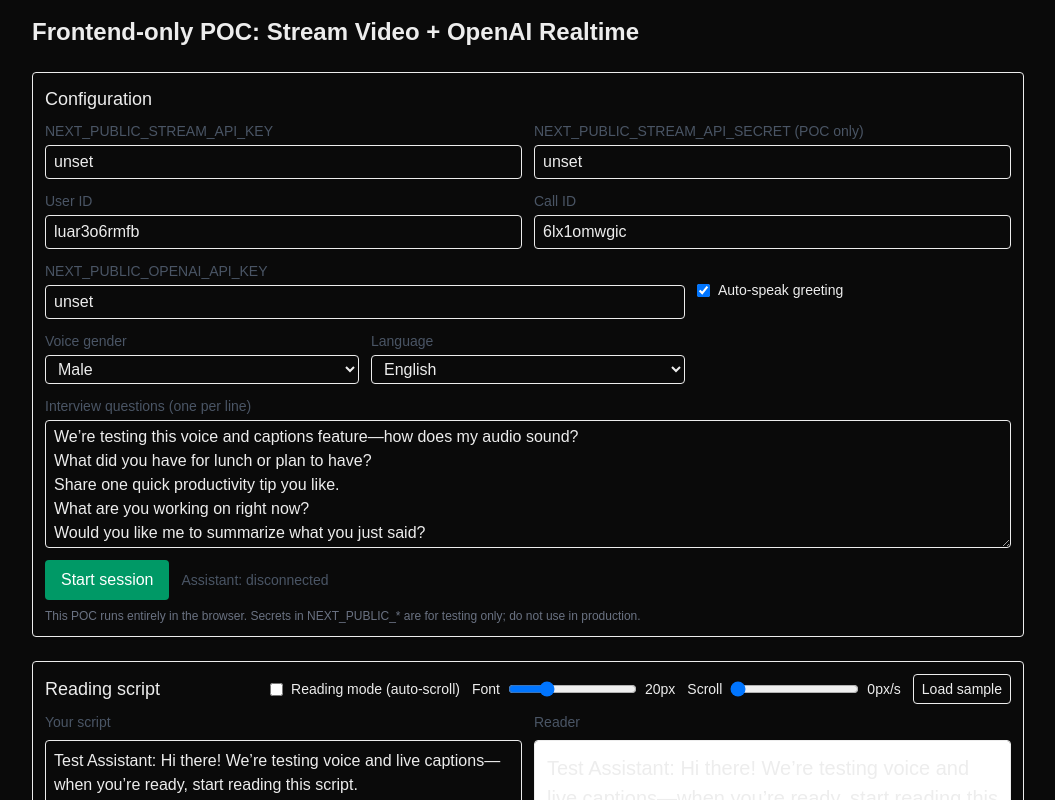
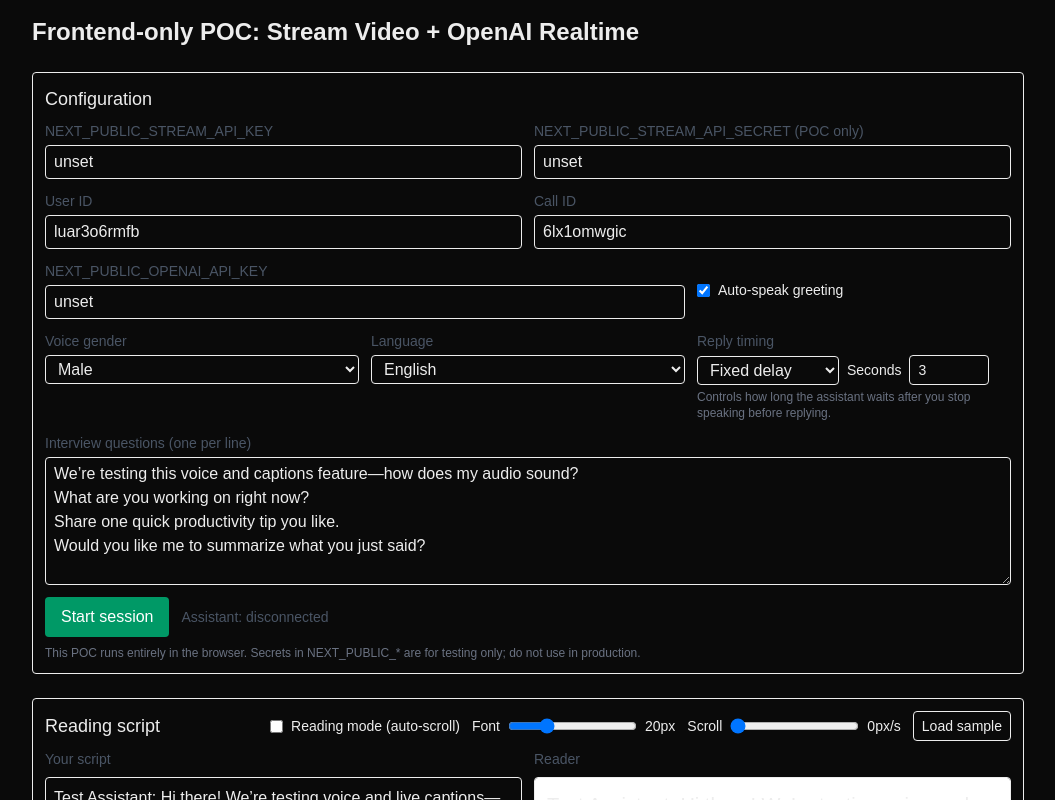
Before and after one commit to castilloglenn/getstream-poc-fe, a Next.js app: page / in a window 1280 px wide. Shown: the top 800 px of the page, without its empty margins (112-1167 px from the left). Built offline with nearby package versions, Linux system fonts and the light colour scheme; no server answers.

Commit message:
feat: add reply timing controls with fixed and random delay options

```diff
--- a/src/app/page.tsx
+++ b/src/app/page.tsx
@@ -44,12 +44,18 @@ export default function Home() {
   const [autoSpeak, setAutoSpeak] = useState(true);
   const [voiceGender, setVoiceGender] = useState<"male" | "female">("male");
   const [language, setLanguage] = useState<"english" | "japanese">("english");
+  // Reply timing controls
+  const [replyDelayMode, setReplyDelayMode] = useState<"fixed" | "random">(
+    "fixed"
+  );
+  const [replyFixedSec, setReplyFixedSec] = useState<number>(3);
+  const [replyRandMinSec, setReplyRandMinSec] = useState<number>(3);
+  const [replyRandMaxSec, setReplyRandMaxSec] = useState<number>(10);
   const [questions, setQuestions] = useState(
     [
       "We’re testing this voice and captions feature—how does my audio sound?",
-      "What did you have for lunch or plan to have?",
+      "What are you working on right now?",
       "Share one quick productivity tip you like.",
-      "What are you working on right now?",
       "Would you like me to summarize what you just said?",
     ].join("\n")
   );
@@ -493,14 +499,26 @@ export default function Home() {
         // Control channel for events
         const dc = pc.createDataChannel("oai-events");
         dcRef.current = dc;
-        dc.onopen = () => {
-          if (autoSpeak) {
-            // Update session defaults to enforce voice + instructions
+        const computeDelayMs = () => {
+          if (replyDelayMode === "random") {
+            const min = Math.min(replyRandMinSec, replyRandMaxSec);
+            const max = Math.max(replyRandMinSec, replyRandMaxSec);
+            const sec = Math.floor(min + Math.random() * (max - min + 1));
+            return sec * 1000;
+          }
+          return Math.max(0, replyFixedSec) * 1000;
+        };
+        const sendSessionUpdate = () => {
+          const silence = computeDelayMs();
           dc.send(
             JSON.stringify({
               type: "session.update",
               session: {
                 voice: selectedVoice,
+                turn_detection: {
+                  type: "server_vad",
+                  silence_duration_ms: silence,
+                },
                 instructions:
                   `You should speak only in ${langInstruction}. ` +
                   `You are a friendly AI test assistant helping demo a voice and captions feature in an office environment. ` +
@@ -512,6 +530,12 @@ export default function Home() {
               },
             })
           );
+          return silence;
+        };
+        dc.onopen = () => {
+          if (autoSpeak) {
+            // Update session defaults to enforce voice + instructions + VAD silence duration
+            sendSessionUpdate();
             // Then create the first audio response
             dc.send(
               JSON.stringify({
@@ -528,7 +552,16 @@ export default function Home() {
             );
           }
         };
-        // We rely on Whisper-based captions for AI audio; omit text deltas to avoid duplicates
+        // Update VAD silence for next turns whenever a response completes (randomize if enabled)
+        dc.onmessage = (evt) => {
+          try {
+            const msg = JSON.parse(evt.data);
+            if (msg?.type === "response.completed") {
+              // For the next user turn, refresh turn_detection silence
+              sendSessionUpdate();
+            }
+          } catch {}
+        };
 
         const offer = await pc.createOffer();
         await pc.setLocalDescription(offer);
@@ -565,6 +598,10 @@ export default function Home() {
       openAIKey,
       language,
       questions,
+      replyDelayMode,
+      replyFixedSec,
+      replyRandMaxSec,
+      replyRandMinSec,
       startVADTranscriber,
       voiceGender,
     ]
@@ -924,6 +961,70 @@ export default function Home() {
               <option value="japanese">Japanese</option>
             </select>
           </label>
+          <div className="flex flex-col gap-1">
+            <span className="text-sm text-gray-600">Reply timing</span>
+            <div className="flex items-center gap-2">
+              <select
+                className="border rounded px-2 py-1"
+                value={replyDelayMode}
+                onChange={(e) =>
+                  setReplyDelayMode(e.target.value as "fixed" | "random")
+                }
+              >
+                <option value="fixed">Fixed delay</option>
+                <option value="random">Random delay</option>
+              </select>
+              {replyDelayMode === "fixed" ? (
+                <label className="flex items-center gap-2 text-sm">
+                  <span>Seconds</span>
+                  <input
+                    type="number"
+                    min={0}
+                    max={15}
+                    step={1}
+                    className="border rounded px-2 py-1 w-20"
+                    value={replyFixedSec}
+                    onChange={(e) => setReplyFixedSec(Number(e.target.value))}
+                  />
+                </label>
+              ) : (
+                <div className="flex items-center gap-2 text-sm">
+                  <label className="flex items-center gap-1">
+                    <span>Min</span>
+                    <input
+                      type="number"
+                      min={0}
+                      max={20}
+                      step={1}
+                      className="border rounded px-2 py-1 w-16"
+                      value={replyRandMinSec}
+                      onChange={(e) =>
+                        setReplyRandMinSec(Number(e.target.value))
+                      }
+                    />
+                  </label>
+                  <label className="flex items-center gap-1">
+                    <span>Max</span>
+                    <input
+                      type="number"
+                      min={0}
+                      max={30}
+                      step={1}
+                      className="border rounded px-2 py-1 w-16"
+                      value={replyRandMaxSec}
+                      onChange={(e) =>
+                        setReplyRandMaxSec(Number(e.target.value))
+                      }
+                    />
+                  </label>
+                </div>
+              )}
+            </div>
+            <p className="text-xs text-gray-500">
+              Controls how long the assistant waits after you stop speaking
+              before replying.
+            </p>
+          </div>
         </div>
         <div className="mb-3">
           <label className="flex flex-col gap-1">
```
Lines whose indentation alone changed are shown as unchanged.
